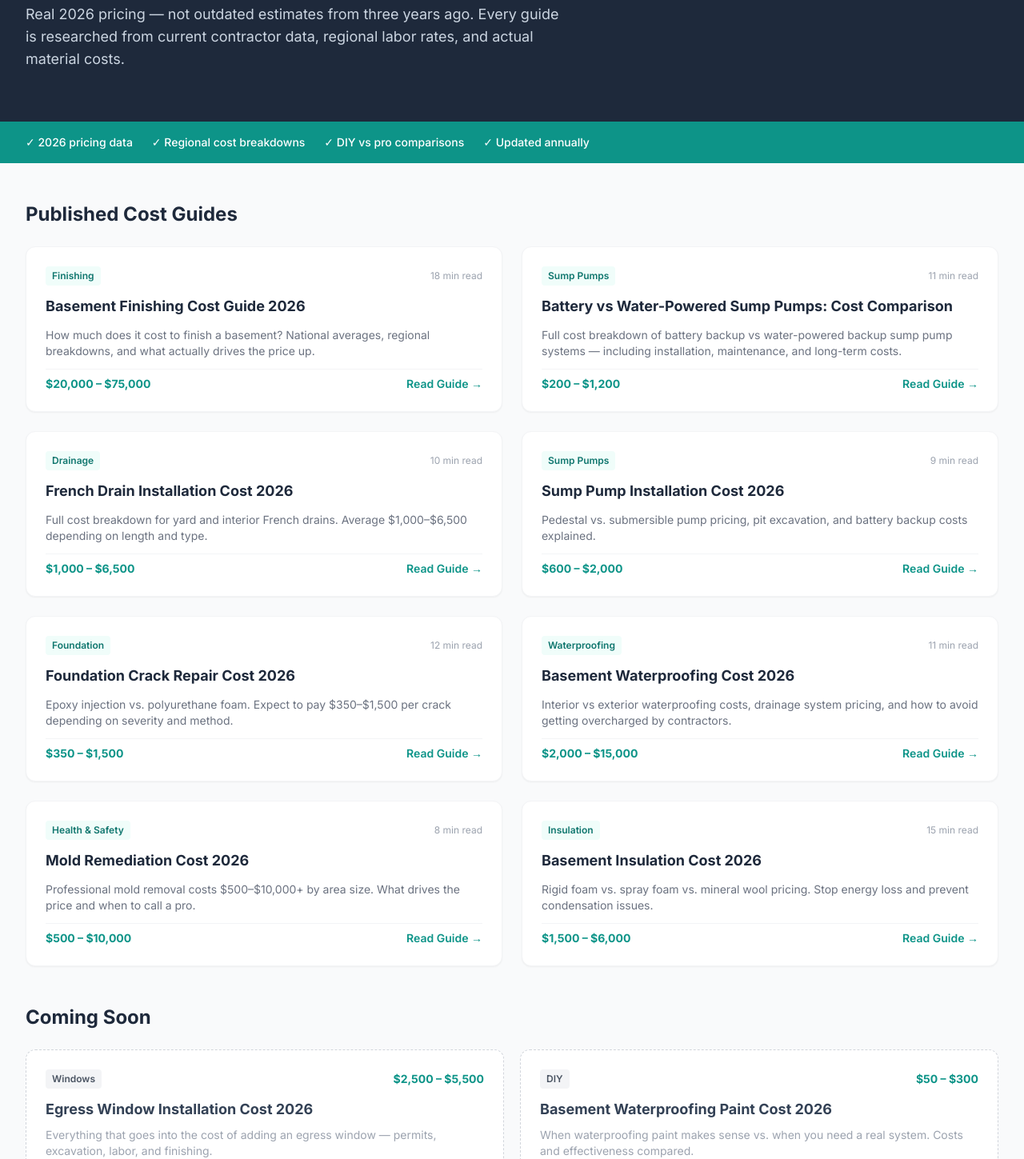
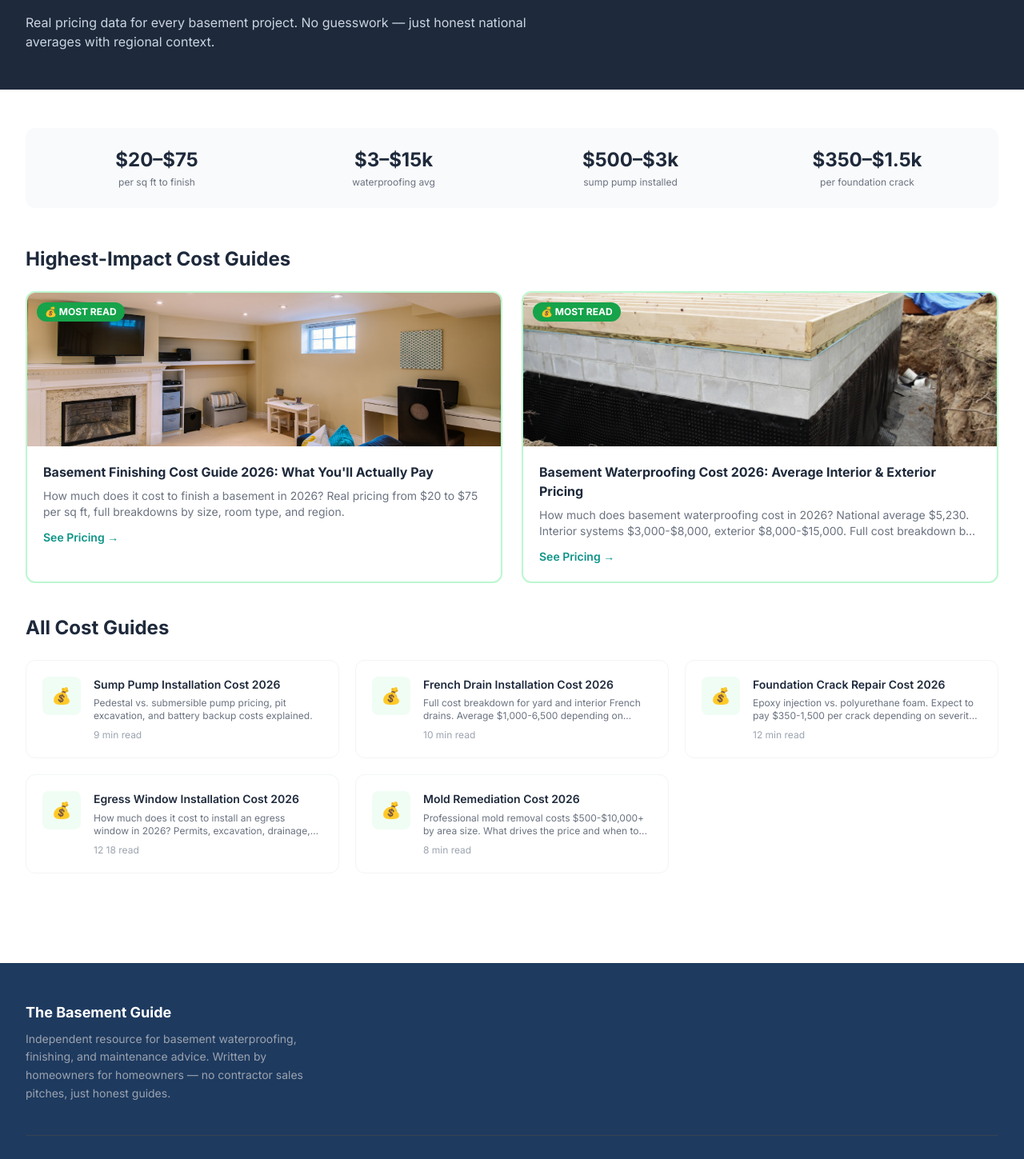
Before and after one commit to thebasementguide2026/basement-guide, a Next.js app: page /cost-guides in a window 1280 px wide. Shown: the part 181-1630 px from the top of the page at 80% size. Built offline with nearby package versions, Linux system fonts and the light colour scheme.

Commit message:
redesign: Cost Guides page with price summary strip and card grid

```diff
--- a/app/cost-guides/page.tsx
+++ b/app/cost-guides/page.tsx
@@ -1,175 +1,115 @@
 import Link from 'next/link'
+import Image from 'next/image'
 import type { Metadata } from 'next'
+import { articles } from '@/lib/articles'
 
 export const metadata: Metadata = {
   title: 'Basement Cost Guides 2026 | The Basement Guide',
-  description: 'Real 2026 pricing for basement waterproofing, finishing, foundation repair, sump pump installation, and more. Current market rates with regional breakdowns.',
+  description: 'Real 2026 pricing data for every basement project. Finishing, waterproofing, sump pumps, french drains, mold remediation and more.',
 }
 
-const publishedGuides = [
-  {
-    title: 'Basement Finishing Cost Guide 2026',
-    description: 'How much does it cost to finish a basement? National averages, regional breakdowns, and what actually drives the price up.',
-    href: '/articles/basement-finishing-cost',
-    category: 'Finishing',
-    priceRange: '$20,000 – $75,000',
-    readTime: '18 min read',
-  },
-  {
-    title: 'Battery vs Water-Powered Sump Pumps: Cost Comparison',
-    description: 'Full cost breakdown of battery backup vs water-powered backup sump pump systems — including installation, maintenance, and long-term costs.',
-    href: '/articles/battery-vs-water-powered-sump-pumps',
-    category: 'Sump Pumps',
-    priceRange: '$200 – $1,200',
-    readTime: '11 min read',
-  },
-  {
-    title: 'French Drain Installation Cost 2026',
-    description: 'Full cost breakdown for yard and interior French drains. Average $1,000–$6,500 depending on length and type.',
-    href: '/articles/french-drain-cost',
-    category: 'Drainage',
-    priceRange: '$1,000 – $6,500',
-    readTime: '10 min read',
-  },
-  {
-    title: 'Sump Pump Installation Cost 2026',
-    description: 'Pedestal vs. submersible pump pricing, pit excavation, and battery backup costs explained.',
-    href: '/articles/sump-pump-cost',
-    category: 'Sump Pumps',
-    priceRange: '$600 – $2,000',
-    readTime: '9 min read',
-  },
-  {
-    title: 'Foundation Crack Repair Cost 2026',
-    description: 'Epoxy injection vs. polyurethane foam. Expect to pay $350–$1,500 per crack depending on severity and method.',
-    href: '/articles/foundation-crack-repair-cost',
-    category: 'Foundation',
-    priceRange: '$350 – $1,500',
-    readTime: '12 min read',
-  },
-  {
-    title: 'Basement Waterproofing Cost 2026',
-    description: 'Interior vs exterior waterproofing costs, drainage system pricing, and how to avoid getting overcharged by contractors.',
-    href: '/articles/basement-waterproofing-cost',
-    category: 'Waterproofing',
-    priceRange: '$2,000 – $15,000',
-    readTime: '11 min read',
-  },
-  {
-    title: 'Mold Remediation Cost 2026',
-    description: 'Professional mold removal costs $500–$10,000+ by area size. What drives the price and when to call a pro.',
-    href: '/articles/mold-remediation-cost',
-    category: 'Health & Safety',
-    priceRange: '$500 – $10,000',
-    readTime: '8 min read',
-  },
-  {
-    title: 'Basement Insulation Cost 2026',
-    description: 'Rigid foam vs. spray foam vs. mineral wool pricing. Stop energy loss and prevent condensation issues.',
-    href: '/articles/basement-insulation-guide',
-    category: 'Insulation',
-    priceRange: '$1,500 – $6,000',
-    readTime: '15 min read',
-  },
-]
-
-const comingSoon = [
-  {
-    title: 'Egress Window Installation Cost 2026',
-    description: 'Everything that goes into the cost of adding an egress window — permits, excavation, labor, and finishing.',
-    category: 'Windows',
-    priceRange: '$2,500 – $5,500',
-  },
-  {
-    title: 'Basement Waterproofing Paint Cost 2026',
-    description: 'When waterproofing paint makes sense vs. when you need a real system. Costs and effectiveness compared.',
-    category: 'DIY',
-    priceRange: '$50 – $300',
-  },
+const costSlugs = [
+  'basement-finishing-cost',
+  'basement-waterproofing-cost',
+  'sump-pump-cost',
+  'french-drain-cost',
+  'foundation-crack-repair-cost',
+  'egress-window-cost',
+  'mold-remediation-cost',
 ]
 
 export default function CostGuidesPage() {
+  const costGuides = costSlugs
+    .map((slug) => articles.find((a) => a.slug === slug))
+    .filter(Boolean) as typeof articles
+
+  const featuredSlugs = ['basement-finishing-cost', 'basement-waterproofing-cost']
+  const featuredGuides = costGuides.filter((a) => featuredSlugs.includes(a.slug))
+  const regularGuides = costGuides.filter((a) => !featuredSlugs.includes(a.slug))
+
   return (
-    <div className="bg-gray-50 min-h-screen">
-      {/* Hero */}
-      <section className="bg-slate-800 text-white py-16">
+    <div className="bg-white">
+      {/* Page header */}
+      <div className="bg-slate-800 text-white py-12">
         <div className="container-custom">
-          <h1 className="text-4xl font-bold mb-4">Basement Cost Guides</h1>
-          <p className="text-slate-300 text-lg max-w-2xl">
-            Real 2026 pricing — not outdated estimates from three years ago. Every guide is researched from current contractor data, regional labor rates, and actual material costs.
+          <nav className="text-sm text-slate-400 mb-3">
+            <Link href="/" className="hover:text-white">Home</Link>
+            <span className="mx-2">/</span>
+            <span className="text-white">Cost Guides</span>
+          </nav>
+          <h1 className="text-3xl md:text-4xl font-bold mb-3">Basement Cost Guides 2026</h1>
+          <p className="text-slate-300 max-w-2xl">
+            Real pricing data for every basement project. No guesswork — just honest national averages with regional context.
           </p>
         </div>
-      </section>
-      {/* Trust bar */}
-      <section className="bg-teal-600 text-white py-4">
-        <div className="container-custom">
-          <div className="flex flex-wrap gap-6 justify-center md:justify-start text-sm font-medium">
-            <span className="flex items-center gap-1.5">✓ 2026 pricing data</span>
-            <span className="flex items-center gap-1.5">✓ Regional cost breakdowns</span>
-            <span className="flex items-center gap-1.5">✓ DIY vs pro comparisons</span>
-            <span className="flex items-center gap-1.5">✓ Updated annually</span>
+      </div>
+
+      <div className="container-custom py-12">
+        {/* Quick price summary strip */}
+        <div className="grid grid-cols-2 md:grid-cols-4 gap-4 mb-12 p-6 bg-gray-50 rounded-xl">
+          <div className="text-center">
+            <p className="text-2xl font-bold text-slate-800">$20–$75</p>
+            <p className="text-xs text-gray-500 mt-1">per sq ft to finish</p>
+          </div>
+          <div className="text-center">
+            <p className="text-2xl font-bold text-slate-800">$3–$15k</p>
+            <p className="text-xs text-gray-500 mt-1">waterproofing avg</p>
+          </div>
+          <div className="text-center">
+            <p className="text-2xl font-bold text-slate-800">$500–$3k</p>
+            <p className="text-xs text-gray-500 mt-1">sump pump installed</p>
+          </div>
+          <div className="text-center">
+            <p className="text-2xl font-bold text-slate-800">$350–$1.5k</p>
+            <p className="text-xs text-gray-500 mt-1">per foundation crack</p>
           </div>
         </div>
-      </section>
-      <section className="py-12">
-        <div className="container-custom">
-          {/* Published */}
-          <h2 className="text-2xl font-bold text-slate-800 mb-6">Published Cost Guides</h2>
-          <div className="grid grid-cols-1 md:grid-cols-2 gap-6 mb-12">
-            {publishedGuides.map((guide) => (
+
+        {/* Featured guides */}
+        <h2 className="text-2xl font-bold text-slate-800 mb-6">Highest-Impact Cost Guides</h2>
+        <div className="grid grid-cols-1 md:grid-cols-2 gap-6 mb-10">
+          {featuredGuides.map((article) => (
             <Link
-                key={guide.href}
-                href={guide.href}
-                className="bg-white rounded-xl p-6 border border-gray-100 shadow-sm hover:shadow-md transition-shadow flex flex-col gap-3"
+              key={article.slug}
+              href={`/articles/${article.slug}`}
+              className="group bg-white rounded-xl overflow-hidden border-2 border-green-200 hover:border-green-400 hover:shadow-md transition-all"
             >
-                <div className="flex items-center justify-between">
-                  <span className="bg-teal-50 text-teal-700 text-xs font-semibold px-2 py-1 rounded">
-                    {guide.category}
-                  </span>
-                  <span className="text-gray-400 text-xs">{guide.readTime}</span>
+              {article.image && (
+                <div className="relative h-48 bg-gray-100">
+                  <Image src={article.image} alt={article.title} fill className="object-cover group-hover:scale-105 transition-transform duration-300" />
+                  <span className="absolute top-3 left-3 bg-green-600 text-white text-xs font-bold px-2.5 py-1 rounded-full">💰 MOST READ</span>
                 </div>
-                <h3 className="font-bold text-slate-800 text-lg">{guide.title}</h3>
-                <p className="text-gray-500 text-sm flex-1">{guide.description}</p>
-                <div className="flex items-center justify-between pt-2 border-t border-gray-100">
-                  <span className="text-teal-600 font-bold text-sm">{guide.priceRange}</span>
-                  <span className="text-teal-600 font-semibold text-sm">Read Guide →</span>
+              )}
+              <div className="p-5">
+                <h3 className="font-bold text-slate-800 text-base group-hover:text-brand-teal transition-colors">{article.title}</h3>
+                <p className="text-gray-500 text-sm mt-2 line-clamp-2">{article.description}</p>
+                <span className="text-brand-teal text-sm font-semibold mt-3 inline-block">See Pricing →</span>
               </div>
             </Link>
           ))}
         </div>
-          {/* Coming Soon */}
-          <h2 className="text-2xl font-bold text-slate-800 mb-6">Coming Soon</h2>
-          <div className="grid grid-cols-1 md:grid-cols-2 gap-5 mb-12">
-            {comingSoon.map((guide) => (
-              <div
-                key={guide.title}
-                className="bg-white rounded-xl p-6 border border-dashed border-gray-300"
+
+        {/* All cost guides grid */}
+        <h2 className="text-2xl font-bold text-slate-800 mb-6">All Cost Guides</h2>
+        <div className="grid grid-cols-1 sm:grid-cols-2 lg:grid-cols-3 gap-5">
+          {regularGuides.map((article) => (
+            <Link
+              key={article.slug}
+              href={`/articles/${article.slug}`}
+              className="group flex gap-4 items-start bg-white rounded-xl border border-gray-100 hover:shadow-md p-5 transition-all"
             >
-                <div className="flex items-center justify-between mb-3">
-                  <span className="bg-gray-100 text-gray-600 text-xs font-semibold px-2 py-1 rounded">
-                    {guide.category}
-                  </span>
-                  <span className="text-teal-600 font-bold text-sm">{guide.priceRange}</span>
+              <div className="w-12 h-12 bg-green-50 rounded-lg flex items-center justify-center text-xl flex-shrink-0">
+                💰
               </div>
-                <h3 className="font-bold text-slate-700 text-lg mb-2">{guide.title}</h3>
-                <p className="text-gray-400 text-sm">{guide.description}</p>
+              <div>
+                <h3 className="font-semibold text-slate-800 text-sm leading-snug group-hover:text-brand-teal transition-colors">{article.title}</h3>
+                <p className="text-gray-500 text-xs mt-1.5 line-clamp-2">{article.description}</p>
+                <span className="text-xs text-gray-400 mt-2 block">{article.readTime}</span>
               </div>
+            </Link>
           ))}
         </div>
-          {/* CTA */}
-          <div className="bg-white rounded-xl border border-teal-200 p-8 text-center">
-            <h3 className="text-xl font-bold text-slate-800 mb-2">Don&apos;t Want to Wait?</h3>
-            <p className="text-gray-600 mb-2">Get free quotes from vetted local contractors right now.</p>
-            <p className="text-gray-500 text-sm mb-5">Real prices for your specific home and location — no estimates needed.</p>
-            <Link
-              href="/#get-quotes"
-              className="inline-block bg-teal-600 text-white px-6 py-3 rounded-lg font-semibold hover:bg-teal-700 transition-colors"
-            >
-              Get Free Quotes →
-            </Link>
       </div>
-        </div>
-      </section>
     </div>
   )
 }
```
Lines whose indentation alone changed are shown as unchanged.
